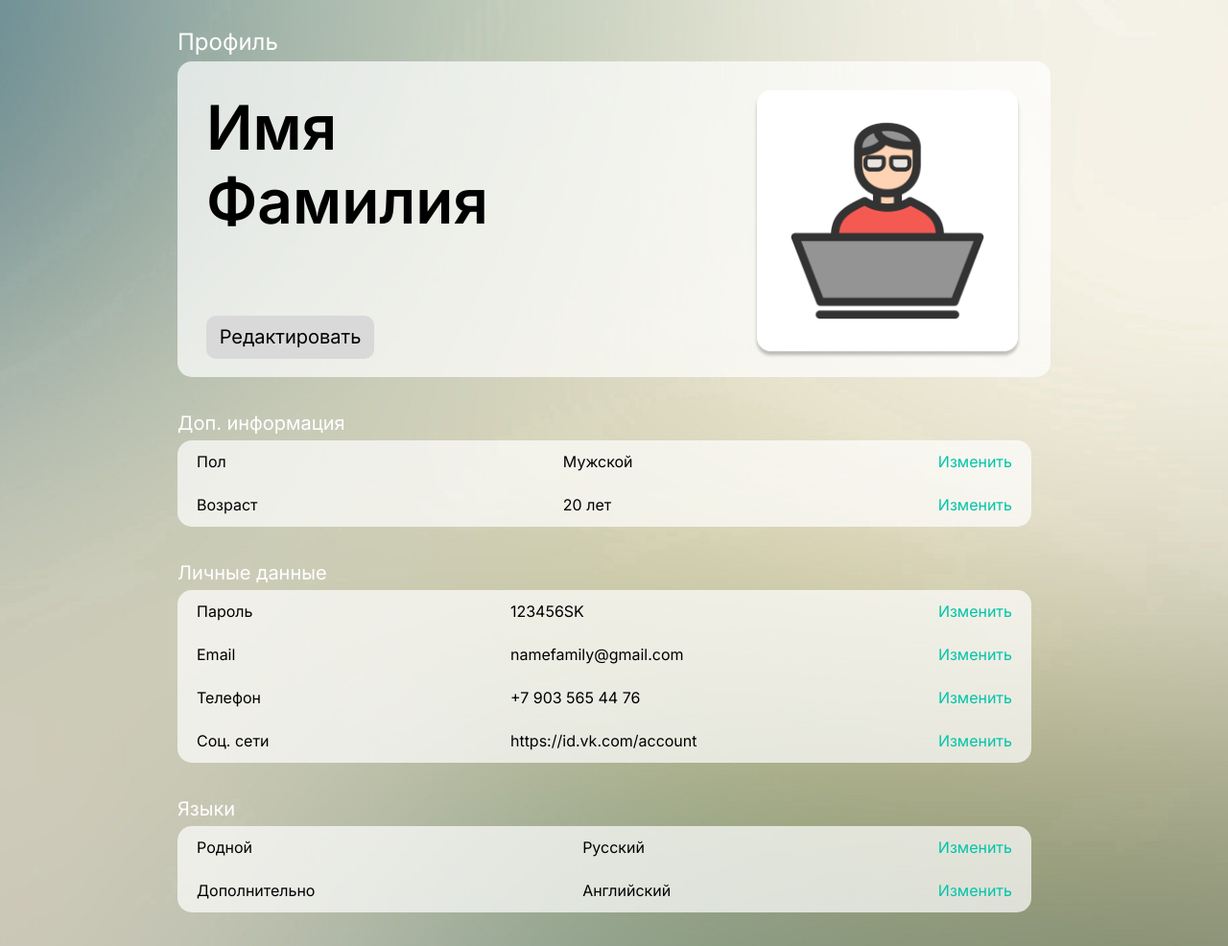
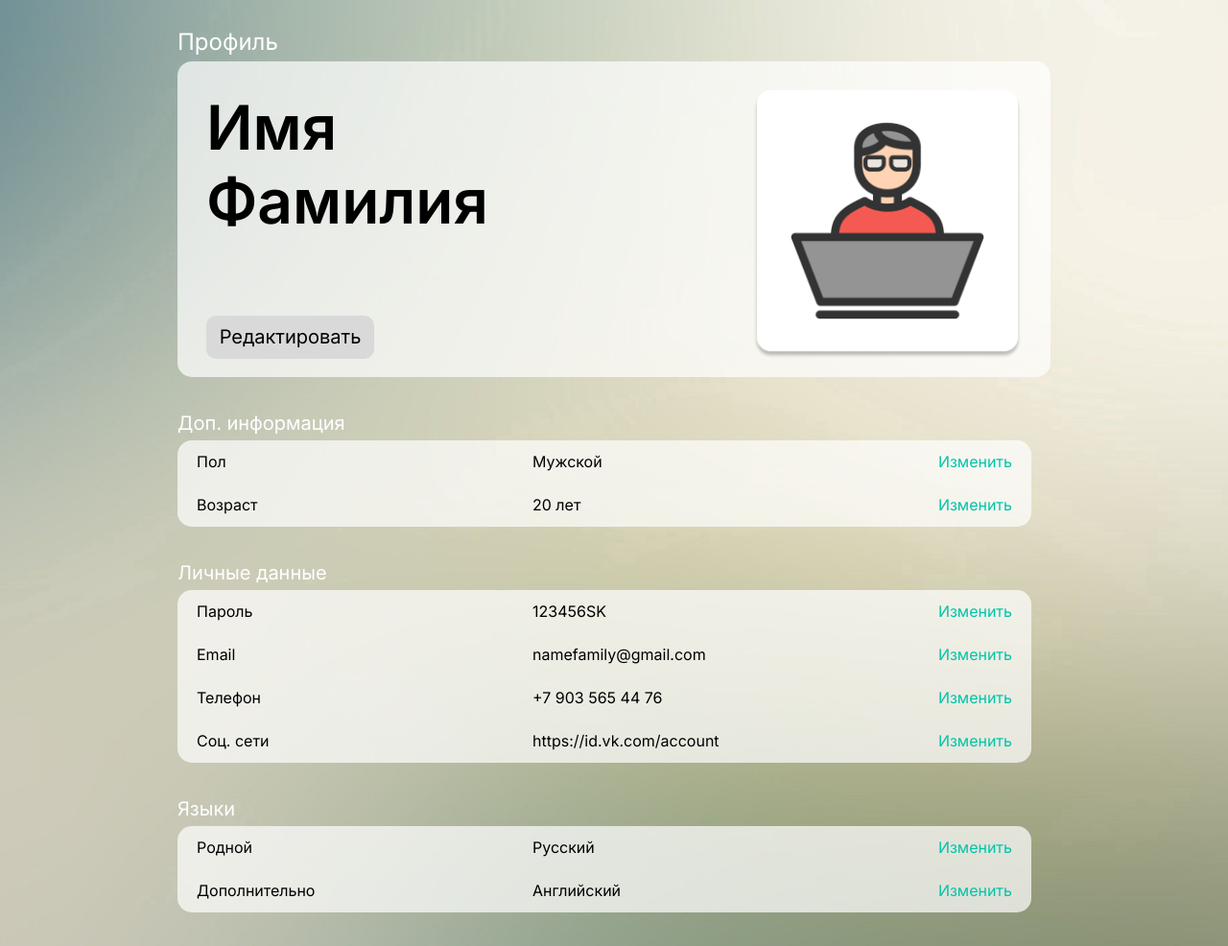
Before and after one commit to s1lenter/ResumeHelper, a Django app: template ResHelper/DB_client/templates/personal_cabinet.html in a window 1280 px wide. Shown: the part 81-1067 px from the top of the page at 96% size. Run offline with Django 5.2, Linux system fonts and the light colour scheme; the template is opened without the code that fills it, so the values that code supplies are empty.

Commit message:
Фикс персонального кабинета

```diff
--- a/ResHelper/DB_client/static/css/personal_cabinet.css
+++ b/ResHelper/DB_client/static/css/personal_cabinet.css
@@ -144,10 +144,20 @@ body {
     justify-content: space-between;
 }
 
+.field-columns {
+    display: flex;
+    flex-direction: row;
+    gap: 200px;
+}
+
 .field-column {
     display: flex;
     flex-direction: column;
     gap: 20px;
+}
+
+.field-column.main {
+    width: 150px;
 }
 
 .field p {
--- a/ResHelper/DB_client/templates/personal_cabinet.html
+++ b/ResHelper/DB_client/templates/personal_cabinet.html
@@ -40,13 +40,15 @@
             <div class="field">
                 <p class="field header">Доп. информация</p>
                 <div class="field window">
-                    <div class="field-column">
+                    <div class="field-columns">
+                        <div class="field-column main">
                             <p class="field-text">Пол</p>
                             <p class="field-text">Возраст</p>
                         </div>
                         <div class="field-column">
                             <p class="field-text">Мужской</p>
                             <p class="field-text">20 лет</p>
+                        </div>
                     </div>
                     <div class="field-buttons">
                         <button class="field-button sex" type="button">Изменить</button>
@@ -57,7 +59,8 @@
             <div class="field">
                 <p class="field header">Личные данные</p>
                 <div class="field window">
-                    <div class="field-column">
+                    <div class="field-columns">
+                        <div class="field-column main">
                             <p class="field-text">Пароль</p>
                             <p class="field-text">Email</p>
                             <p class="field-text">Телефон</p>
@@ -68,6 +71,7 @@
                             <p class="field-text">namefamily@gmail.com</p>
                             <p class="field-text">+7 903 565 44 76</p>
                             <p class="field-text">https://id.vk.com/account</p>
+                        </div>
                     </div>
                     <div class="field-buttons">
                         <button class="field-button password" type="button">Изменить</button>
@@ -80,13 +84,15 @@
             <div class="field">
                 <p class="field header">Языки</p>
                 <div class="field window">
-                    <div class="field-column">
+                    <div class="field-columns">
+                        <div class="field-column main">
                             <p class="field-text">Родной</p>
                             <p class="field-text">Дополнительно</p>
                         </div>
                         <div class="field-column">
                             <p class="field-text">Русский</p>
                             <p class="field-text">Английский</p>
+                        </div>
                     </div>
                     <div class="field-buttons">
                         <button class="field-button main-language" type="button">Изменить</button>
```
Lines whose indentation alone changed are shown as unchanged.
